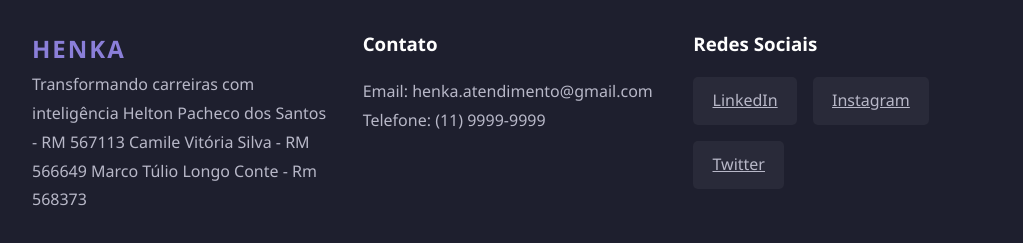
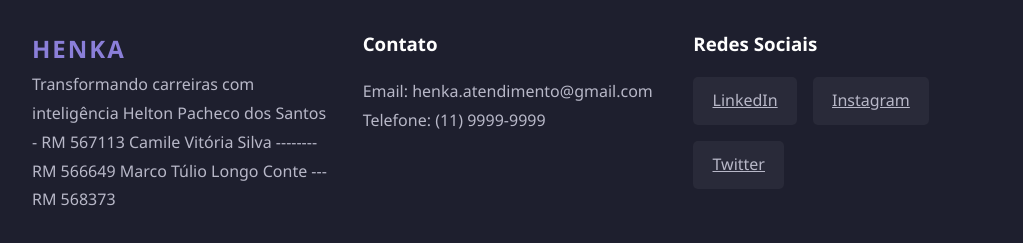
Before and after one commit to Helton-Pacheco1/Global-Solution-Front-End, a plain HTML site: page index.html in a window 1280 px wide. Shown: the part 4868-5111 px from the top of the page, without its empty margins (128-1151 px from the left). Drawn offline with Linux system fonts and the light colour scheme.

Commit message:
atualização

```diff
--- a/index.html
+++ b/index.html
@@ -200,9 +200,11 @@
                 <div class="footer-brand">
                     <h2>HENKA</h2>
                     <p>Transformando carreiras com inteligência
+
                         Helton Pacheco dos Santos - RM 567113
-                        Camile Vitória Silva      - RM 566649
-                        Marco Túlio Longo Conte   - Rm 568373
+                        Camile Vitória Silva -------- RM 566649
+                        Marco Túlio Longo Conte   --- RM 568373
+
                     </p>
                 </div>
                 <div class="footer-links">
```
